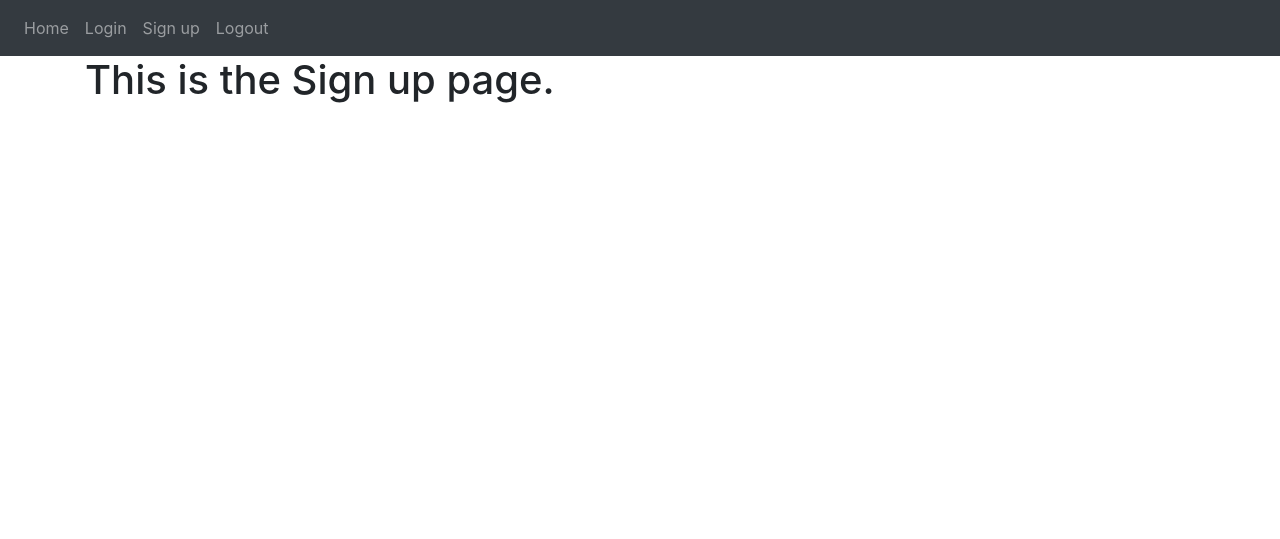
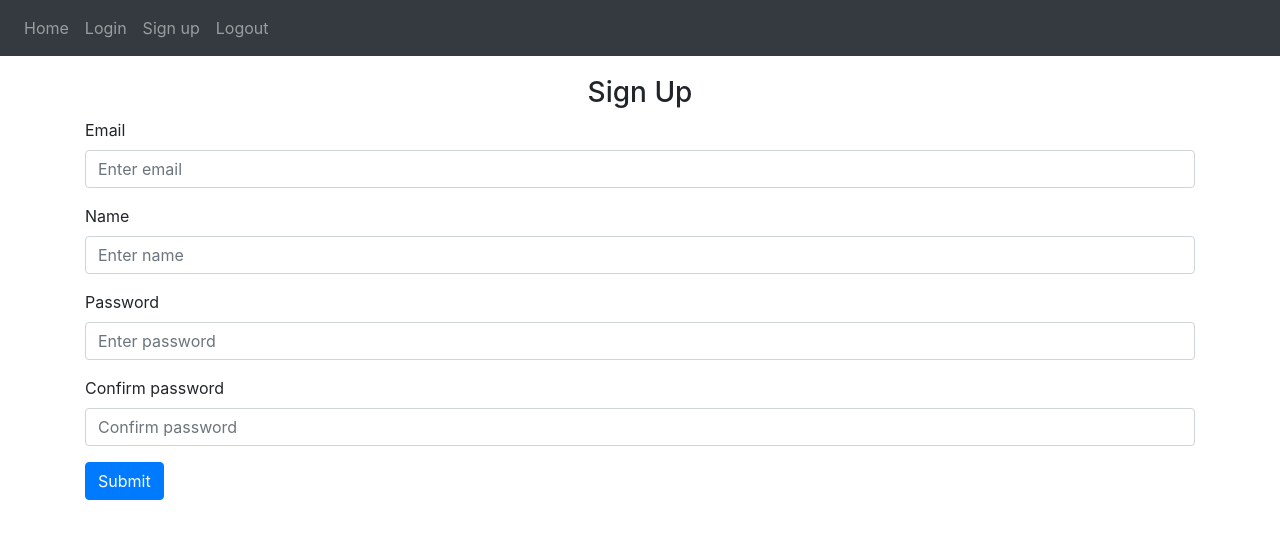
Before and after one commit to sanyath007/flask-web-app-demo01, a Python web app: template website/templates/signup.html in a window 1280 px wide. Shown: the top 539 px of the page. Run offline with Jinja, Linux system fonts and the light colour scheme; the template is opened without the code that fills it, so the values that code supplies are empty; some libraries are stand-ins or nearby versions.

Commit message:
Designed form in login and signup templates

```diff
--- a/website/templates/signup.html
+++ b/website/templates/signup.html
@@ -1,5 +1,25 @@
 {% extends "base.html" %}
 {% block title %}Sign up{% endblock %}
 {% block content %}
-    <h1>This is the Sign up page.</h1>
+<form action="" method="post" style="margin: 20px auto;">
+    <h3 style="text-align: center;">Sign Up</h3>
+    <div class="form-group">
+        <label for="email">Email</label>
+        <input type="email" id="email" name="email" placeholder="Enter email" class="form-control">
+    </div>
+    <div class="form-group">
+        <label for="name">Name</label>
+        <input type="text" id="name" name="name" placeholder="Enter name" class="form-control">
+    </div>
+    <div class="form-group">
+        <label for="password">Password</label>
+        <input type="password" id="password" name="password" placeholder="Enter password" class="form-control">
+    </div>
+    <div class="form-group">
+        <label for="confirm_password">Confirm password</label>
+        <input type="password" id="confirm_password" name="confirm_password" placeholder="Confirm password" class="form-control">
+    </div>
+
+    <button class="btn btn-primary" type="submit">Submit</button>
+</form>
 {% endblock %}
```
Also changed, not shown: website/templates/login.html (+13 -1 lines).
